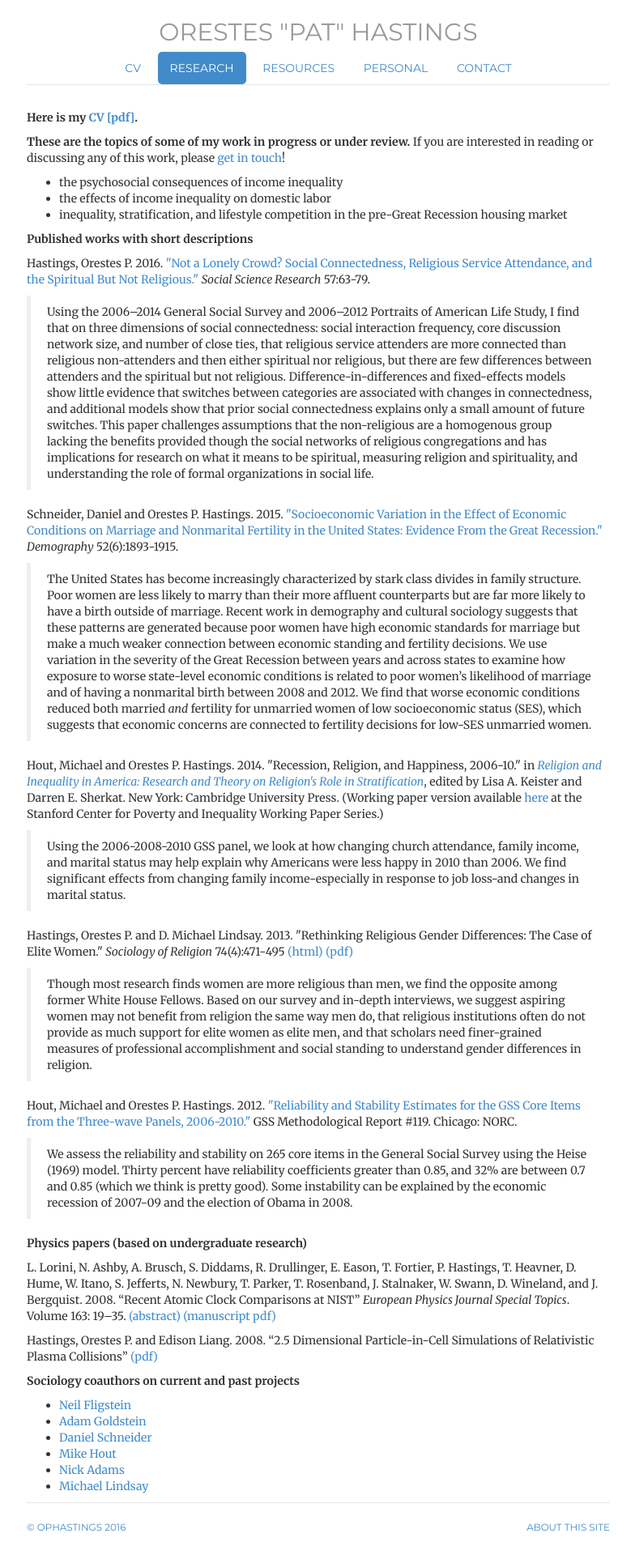
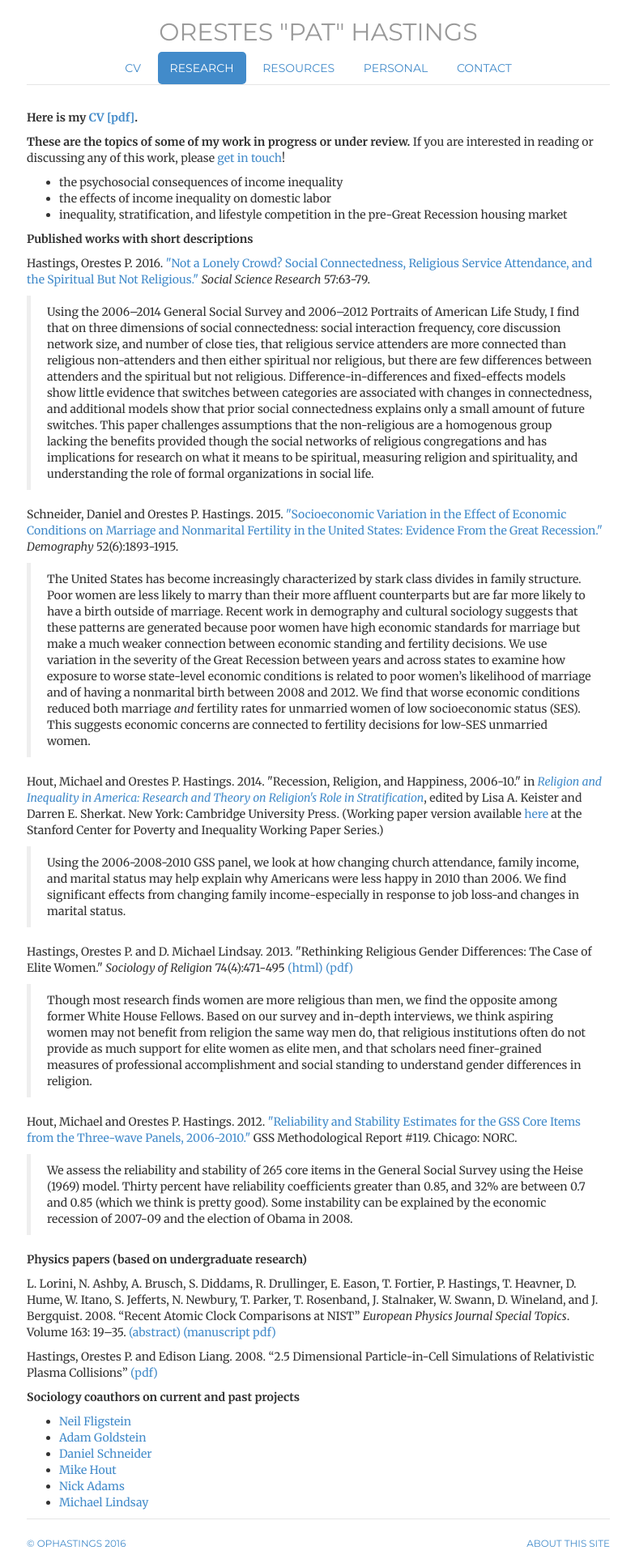
Before and after one commit to ophastings/ophastings.github.io, a Jekyll site: the page built from research/index.html, in a window 1280 px wide. Shown: the whole page at 81% size, without its empty margins (247-1031 px from the left). Built offline with Jekyll 4.4.1, drawn with Linux system fonts in a browser that asks for light colours; comment, search, counter and statistics services are not loaded.

Commit message:
update research page

```diff
--- a/research/index.html
+++ b/research/index.html
@@ -43,18 +43,18 @@ Recent work in demography and cultural sociology suggests that these patterns ar
 economic standards for marriage but make a much weaker connection between economic standing and fertility decisions.
 We use variation in the severity of the Great Recession between years and across states to examine how exposure to worse
 state-level economic conditions is related to poor women’s likelihood of marriage and of having a nonmarital birth between 2008 and 2012.
-We find that worse economic conditions reduced both married <i>and</i> fertility for unmarried women of low socioeconomic status (SES),
-which suggests that economic concerns are connected to fertility decisions for low-SES unmarried women.
+We find that worse economic conditions reduced both marriage <i>and</i> fertility rates for unmarried women of low socioeconomic status (SES).
+This suggests economic concerns are connected to fertility decisions for low-SES unmarried women.
 </span></blockquote>
 
 <p> Hout, Michael and Orestes P. Hastings. 2014. "Recession, Religion, and Happiness, 2006-10." in <i><a title="http://www.cambridge.org/us/academic/subjects/sociology/sociology-religion/religion-and-inequality-america-research-and-theory-religions-role-stratification" href="http://www.cambridge.org/us/academic/subjects/sociology/sociology-religion/religion-and-inequality-america-research-and-theory-religions-role-stratification">Religion and Inequality in America: Research and Theory on Religion's Role in Stratification</a></i>, edited by Lisa A. Keister and Darren E. Sherkat. New York: Cambridge University Press. (Working paper version available <a title="http://www.stanford.edu/group/scspi/_media/working_papers/hout-hastings_recession-religion-happiness.pdf" href="http://www.stanford.edu/group/scspi/_media/working_papers/hout-hastings_recession-religion-happiness.pdf">here</a> at the Stanford Center for Poverty and Inequality Working Paper Series.) </p>
 <blockquote><span>Using the 2006-2008-2010 GSS panel, we look at how changing church attendance, family income, and marital status may help explain why Americans were less happy in 2010 than 2006. We find significant effects from changing family income-especially in response to job loss-and changes in marital status. </span></blockquote>
 
 <p> Hastings, Orestes P. and D. Michael Lindsay. 2013. "Rethinking Religious Gender Differences: The Case of Elite Women." <i>Sociology of Religion</i> 74(4):471-495 <a title="http://socrel.oxfordjournals.org/cgi/content/full/srt048?ijkey=N8mn63N8YzGDPX5&keytype=ref" href="http://socrel.oxfordjournals.org/cgi/content/full/srt048?ijkey=N8mn63N8YzGDPX5&keytype=ref">(html)</a> <a title="http://socrel.oxfordjournals.org/cgi/reprint/srt048?ijkey=N8mn63N8YzGDPX5&keytype=ref" href="http://socrel.oxfordjournals.org/cgi/reprint/srt048?ijkey=N8mn63N8YzGDPX5&keytype=ref">(pdf)</a></p>
-<blockquote><span>Though most research finds women are more religious than men, we find the opposite among former White House Fellows. Based on our survey and in-depth interviews, we suggest aspiring women may not benefit from religion the same way men do, that religious institutions often do not provide as much support for elite women as elite men, and that scholars need finer-grained measures of professional accomplishment and social standing to understand gender differences in religion.</span></blockquote>
+<blockquote><span>Though most research finds women are more religious than men, we find the opposite among former White House Fellows. Based on our survey and in-depth interviews, we think aspiring women may not benefit from religion the same way men do, that religious institutions often do not provide as much support for elite women as elite men, and that scholars need finer-grained measures of professional accomplishment and social standing to understand gender differences in religion.</span></blockquote>
 
 <p> Hout, Michael and Orestes P. Hastings. 2012. <a title="http://publicdata.norc.org:41000/gss/documents//MTRT/MR119.pdf" href="http://publicdata.norc.org:41000/gss/documents//MTRT/MR119.pdf">"Reliability and Stability Estimates for the GSS Core Items from the Three-wave Panels, 2006-2010."</a> GSS Methodological Report #119. Chicago: NORC. </p>
-<blockquote><span>We assess the reliability and stability on 265 core items in the General Social Survey using the Heise (1969) model. Thirty percent have reliability coefficients greater than 0.85, and 32% are between 0.7 and 0.85 (which we think is pretty good). Some instability can be explained by the economic recession of 2007-09 and the election of Obama in 2008.</span></blockquote>
+<blockquote><span>We assess the reliability and stability of 265 core items in the General Social Survey using the Heise (1969) model. Thirty percent have reliability coefficients greater than 0.85, and 32% are between 0.7 and 0.85 (which we think is pretty good). Some instability can be explained by the economic recession of 2007-09 and the election of Obama in 2008.</span></blockquote>
 
 <p><b>Physics papers (based on undergraduate research)</b></p>
 
```
